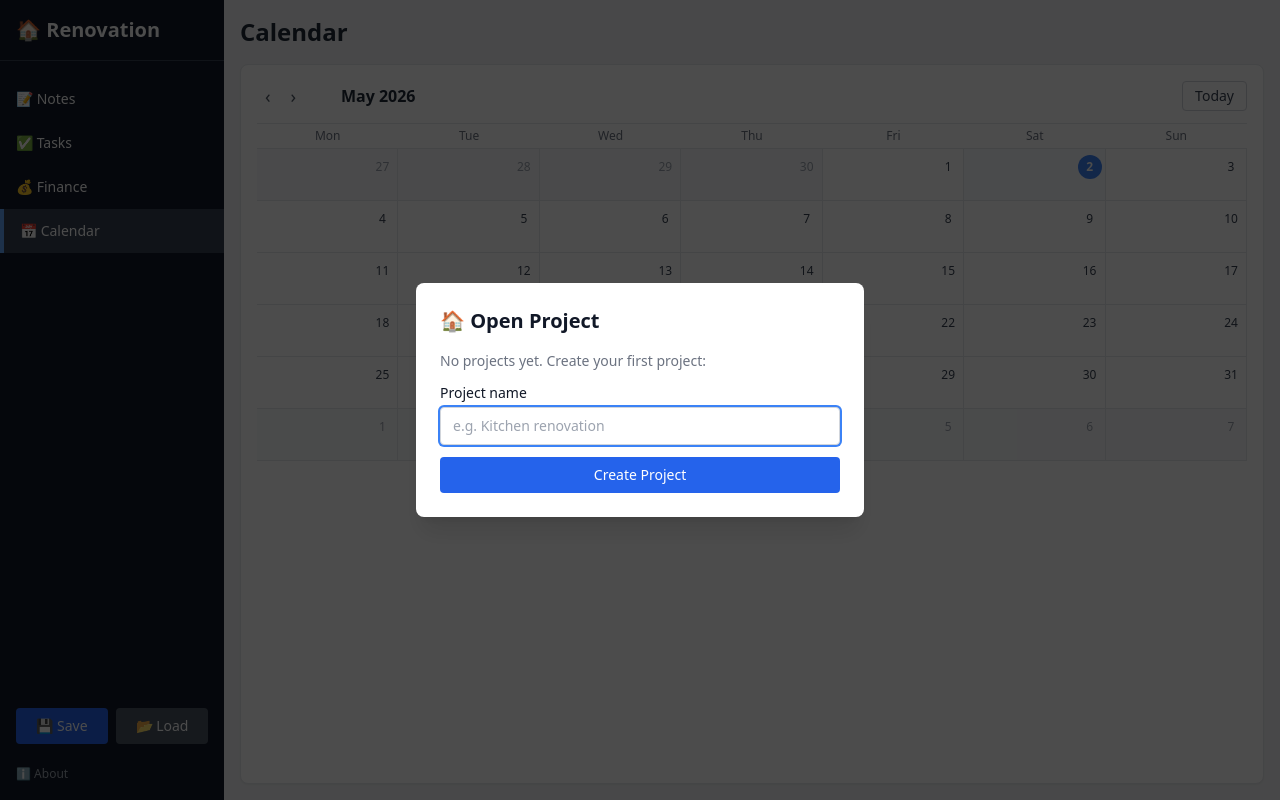
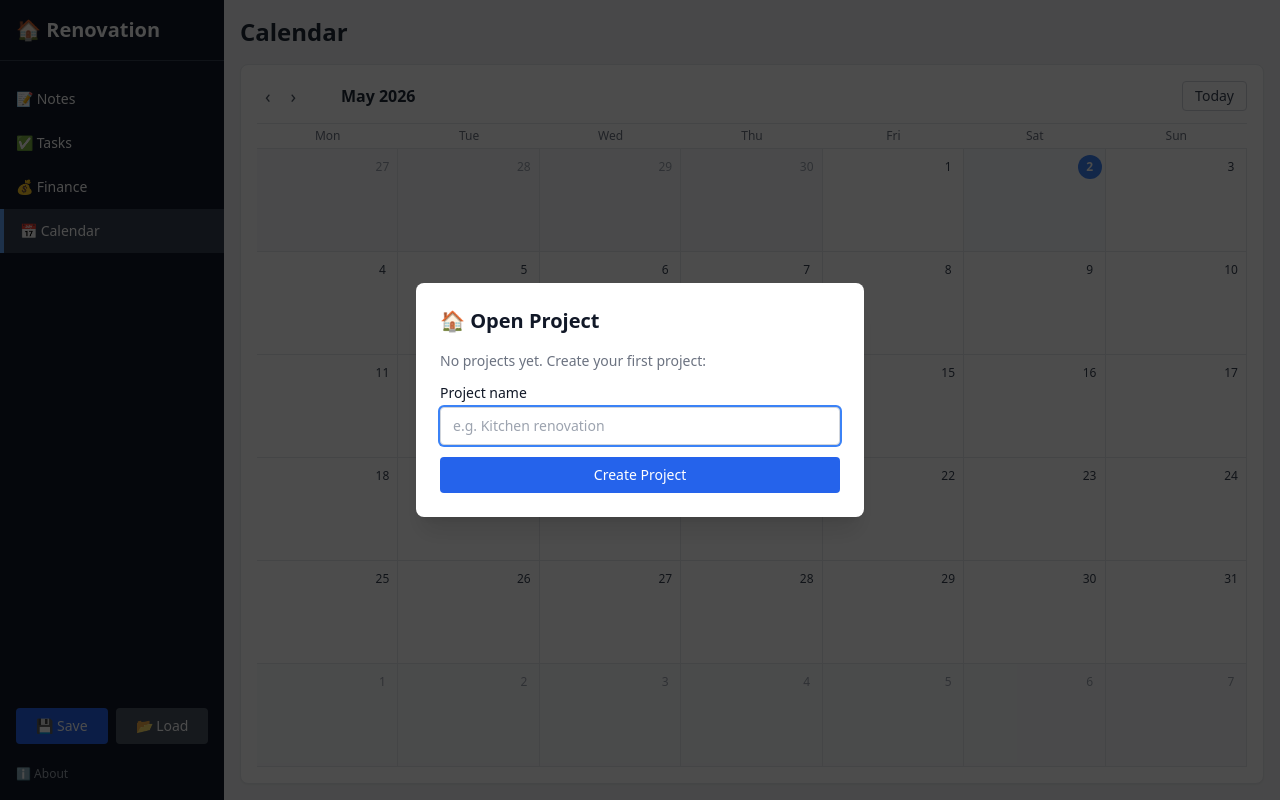
Before and after one commit to burtek/renovation, a React (Vite) app: page /calendar in a window 1280 px wide. Built offline with nearby package versions, Linux system fonts and the light colour scheme.

Commit message:
fix(calendar): equal-height rows fill page height; per-row events scroll
Agent-Logs-Url: https://github.com/burtek/renovation/sessions/909aa792-207b-47a5-8a16-7290238fc0ad

```diff
--- a/src/pages/Calendar/MonthCalendar.tsx
+++ b/src/pages/Calendar/MonthCalendar.tsx
@@ -26,7 +26,6 @@ const HEADER_HEIGHT = 28; // px — space for day number
 const TRACK_HEIGHT = 22; // px — height of one event track
 const TRACK_GAP = 2; // px — gap between tracks
 const PER_TRACK_HEIGHT = TRACK_HEIGHT + TRACK_GAP;
-const MIN_TRACK_COUNT = 1; // at least one empty track slot per row
 
 /** Percentage width of one calendar column out of 100%. */
 const CELL_PCT = 100 / DAYS_PER_WEEK;
@@ -60,7 +59,6 @@ interface MonthCalendarProps<T extends CalendarEventBase> {
     onEventResize?: (event: T, newStart: Date, newEnd: Date) => void;
     eventPropGetter?: (event: T) => { style?: React.CSSProperties };
     components?: { event?: ComponentType<{ event: T }> };
-    style?: React.CSSProperties;
     /** Override the initial displayed month, useful for testing. Defaults to today. */
     defaultDate?: Date;
 }
@@ -169,7 +167,6 @@ export default function MonthCalendar<T extends CalendarEventBase>({
     onEventResize,
     eventPropGetter,
     components,
-    style,
     defaultDate
 }: MonthCalendarProps<T>) {
     const [currentDate, setCurrentDate] = useState(() => defaultDate ?? new Date());
@@ -254,10 +251,7 @@ export default function MonthCalendar<T extends CalendarEventBase>({
     };
 
     return (
-        <div
-            className="flex flex-col h-full select-none"
-            style={style}
-        >
+        <div className="flex flex-col h-full select-none">
             {/* ── Header ── */}
             <div className="flex items-center gap-1 mb-3 shrink-0">
                 <button
@@ -300,25 +294,26 @@ export default function MonthCalendar<T extends CalendarEventBase>({
                 ))}
             </div>
 
-            {/* ── Week rows ── */}
-            <div className="flex-1 overflow-y-auto">
+            {/* ── Week rows — CSS grid: 6 equal-height rows that always fill the available space ── */}
+            <div
+                className="flex-1 grid overflow-hidden"
+                style={{ gridTemplateRows: `repeat(${WEEKS_PER_GRID}, 1fr)` }}
+            >
                 {weeks.map(week => {
                     const positionedEvents = layoutWeekEvents(events, week);
 
-                    // Dynamic height: grow to fit all event tracks — no overflow cutoff
-                    const trackCount = positionedEvents.reduce(
-                        (max, pe) => Math.max(max, pe.track + MIN_TRACK_COUNT),
-                        MIN_TRACK_COUNT
+                    // Number of tracks needed; at least 1 so the inner div has some height.
+                    const trackCount = Math.max(
+                        1,
+                        positionedEvents.reduce((max, pe) => Math.max(max, pe.track + 1), 0)
                     );
-                    const rowHeight = HEADER_HEIGHT + (trackCount * PER_TRACK_HEIGHT);
 
                     return (
                         <div
                             key={week[0].toISOString()}
-                            className="relative border-b border-gray-200 dark:border-gray-700"
-                            style={{ height: `${rowHeight}px` }}
+                            className="relative flex flex-col border-b border-gray-200 dark:border-gray-700 min-h-0"
                         >
-                            {/* Clickable day-cell backgrounds — also act as DnD drop targets */}
+                            {/* Clickable day-cell backgrounds — DnD drop targets + click-to-create */}
                             <div className="absolute inset-0 grid grid-cols-7">
                                 {week.map(day => {
                                     const dateStr = format(day, 'yyyy-MM-dd');
@@ -351,7 +346,7 @@ export default function MonthCalendar<T extends CalendarEventBase>({
 
                             {/* Day numbers (pointer-events-none so clicks fall through to backgrounds) */}
                             <div
-                                className="relative grid grid-cols-7 pointer-events-none"
+                                className="relative grid grid-cols-7 pointer-events-none shrink-0"
                                 style={{ height: `${HEADER_HEIGHT}px` }}
                             >
                                 {week.map(day => (
@@ -372,7 +367,21 @@ export default function MonthCalendar<T extends CalendarEventBase>({
                                 ))}
                             </div>
 
-                            {/* Event chips — all tracks rendered, no overflow cutoff */}
+                            {/* Events scroll area — fills remaining row height, scrolls when tracks overflow */}
+                            <div
+                                data-testid="week-events-scroll"
+                                className={cn(
+                                    'flex-1 overflow-y-auto relative min-h-0',
+                                    // During drag, pass pointer events to the day-cell backgrounds so
+                                    // dragover/drop fire on the correct day cell rather than this div.
+                                    draggingEvent !== null && 'pointer-events-none'
+                                )}
+                            >
+                                {/* Inner div sized to fit all event tracks */}
+                                <div
+                                    className="relative"
+                                    style={{ height: `${trackCount * PER_TRACK_HEIGHT}px` }}
+                                >
                                     {positionedEvents.map(pe => {
                                         const eventStyle = eventPropGetter ? eventPropGetter(pe.event).style ?? {} : {};
                                         const isDraggingThis = draggingEvent === pe.event;
@@ -381,12 +390,10 @@ export default function MonthCalendar<T extends CalendarEventBase>({
                                                 key={`${pe.event.start.toISOString()}-${pe.event.end.toISOString()}-${pe.track}`}
                                                 className={cn(
                                                     'absolute px-0.5 z-10',
-                                            // Pass pointer events through to day-cell backgrounds while ANY drag is active
-                                            // so dragover/drop fire on the correct day cell, not on event chips.
                                                     draggingEvent !== null && 'pointer-events-none'
                                                 )}
                                                 style={{
-                                            top: HEADER_HEIGHT + (pe.track * PER_TRACK_HEIGHT),
+                                                    top: pe.track * PER_TRACK_HEIGHT,
                                                     left: `${pe.startCol * CELL_PCT}%`,
                                                     width: `${pe.colSpan * CELL_PCT}%`
                                                 }}
@@ -435,6 +442,8 @@ export default function MonthCalendar<T extends CalendarEventBase>({
                                         );
                                     })}
                                 </div>
+                            </div>
+                        </div>
                     );
                 })}
             </div>
--- a/src/pages/Calendar/index.tsx
+++ b/src/pages/Calendar/index.tsx
@@ -192,12 +192,11 @@ export default function CalendarPage({ defaultDate }: Props) {
     };
 
     return (
-        <div className="h-full flex flex-col p-4">
+        <div className="h-full flex flex-col p-4 overflow-hidden">
             <h1 className="text-2xl font-bold text-gray-800 dark:text-gray-100 mb-4">Calendar</h1>
-            <div className="flex-1 bg-white dark:bg-gray-800 rounded-lg shadow-sm border dark:border-gray-700 p-4 min-h-0">
+            <div className="flex-1 flex flex-col bg-white dark:bg-gray-800 rounded-lg shadow-sm border dark:border-gray-700 p-4 min-h-0">
                 <MonthCalendar
                     events={events}
-                    style={{ height: '100%' }}
                     onSelectSlot={handleSelectSlot}
                     onSelectEvent={handleSelectEvent}
                     onEventDrop={handleEventDrop}
```
Also changed, not shown: 1 other file (tests, documents, lock files or other folders). Lines whose indentation alone changed are shown as unchanged.
